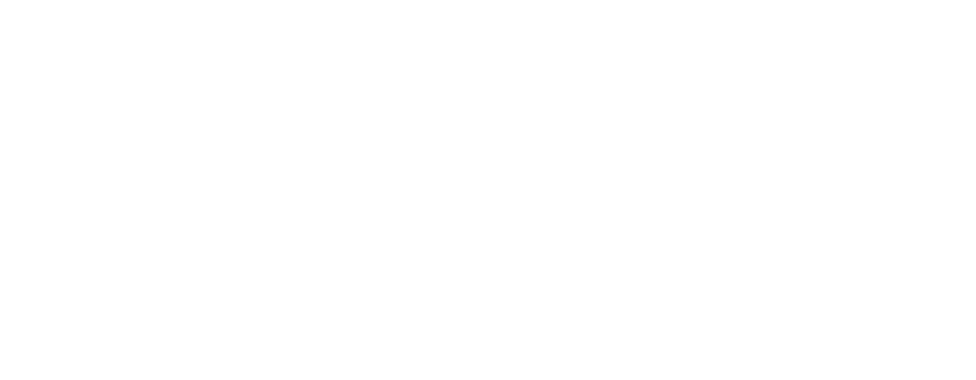
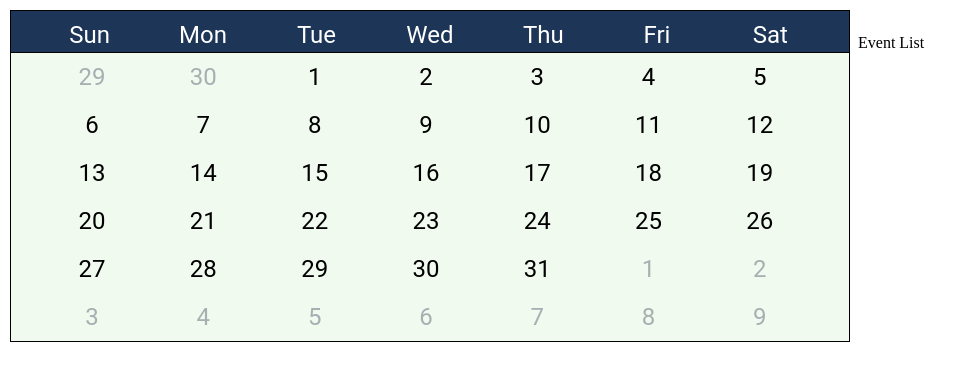
Before and after one commit to philipduan/calendar-app, a React (Create React App) app: page / in a window 1280 px wide. Shown: the top 380 px of the page, without its empty margins (0-976 px from the left). Built offline with nearby package versions, Linux system fonts and the light colour scheme.

Commit message:
Complete calendar day count

```diff
--- a/src/App.tsx
+++ b/src/App.tsx
@@ -1,7 +1,19 @@
 import React from "react";
-
+import Grid from "@material-ui/core/Grid";
+import Calendar from "./components/calendar";
 function App() {
-  return <div className="App"></div>;
+  return (
+    <div className="App" style={{ padding: 10 }}>
+      <Grid container spacing={2}>
+        <Grid item xs={8}>
+          <Calendar />
+        </Grid>
+        <Grid item xs={4}>
+          <p>Event List</p>
+        </Grid>
+      </Grid>
+    </div>
+  );
 }
 
 export default App;
--- /dev/null
+++ b/src/components/calendar/CalendarBody.tsx
@@ -0,0 +1,98 @@
+import React, { useState } from "react";
+import moment from "moment";
+import { Grid, Typography } from "@material-ui/core";
+
+interface DayDetail {
+  day: number;
+  month: number;
+  year: number;
+  ofMonth: boolean;
+}
+const CalendarBody = () => {
+  const createWeeksArray = () => {
+    const today = moment("2020-12", "YYYY-MM");
+    const currentMonth = today.month();
+    const currentYear = today.year();
+    const numberOfDaysOfPreviousMonth = +moment(
+      `${today.year()}-${today.month() ? today.month() : "12"}`,
+      "YYYY-MM"
+    ).daysInMonth();
+    const firstDayOfMonth: number = +today.startOf("month").format("d");
+    let days: Array<DayDetail> = [];
+    const weeks: Array<Array<DayDetail>> = [];
+
+    for (let i = 0; i < firstDayOfMonth; i++) {
+      days.push({
+        day: numberOfDaysOfPreviousMonth - firstDayOfMonth + i + 1,
+        month: currentMonth ? currentMonth - 1 : 11,
+        year: currentMonth ? currentYear : currentYear - 1,
+        ofMonth: false,
+      });
+    }
+
+    for (let i = 1; i <= today.daysInMonth(); i++) {
+      days.push({
+        day: +i,
+        month: currentMonth,
+        year: currentYear,
+        ofMonth: true,
+      });
+    }
+
+    const missingDays = 42 - days.length;
+    for (let i = days.length; i < 42; i++) {
+      days.push({
+        day: missingDays - (42 - i) + 1,
+        month: currentMonth === 11 ? 0 : currentMonth + 1,
+        year: currentMonth === 11 ? currentYear + 1 : currentYear,
+        ofMonth: false,
+      });
+    }
+
+    for (let i = 0; i < 6; i++) {
+      weeks.push(days.slice(7 * i, 7 * (i + 1)));
+    }
+    return weeks;
+  };
+
+  const weeks = createWeeksArray();
+  console.log("CalendarBody -> weeks", weeks);
+  return (
+    <Grid
+      container
+      spacing={2}
+      style={{
+        border: "1px solid black",
+        backgroundColor: "#f1faee",
+        height: "100%",
+      }}
+    >
+      {weeks.map((week: Array<DayDetail>, weekIndex: number) => (
+        <Grid
+          key={weekIndex}
+          container
+          item
+          xs={12}
+          spacing={1}
+          direction="row"
+          justify="space-evenly"
+          alignContent="center"
+        >
+          {week.map((dayDetail: DayDetail, dayIndex: number) => (
+            <Grid item key={+`${weekIndex}${dayIndex}${dayDetail.day}`} xs={1}>
+              <Typography
+                variant="h5"
+                align="center"
+                style={{ color: dayDetail.ofMonth ? "#000000" : "#a7afb2" }}
+              >
+                {dayDetail.day || ""}
+              </Typography>
+            </Grid>
+          ))}
+        </Grid>
+      ))}
+    </Grid>
+  );
+};
+
+export default CalendarBody;
--- /dev/null
+++ b/src/components/calendar/CalenderWeekdaysBar.tsx
@@ -0,0 +1,27 @@
+import React from "react";
+import moment from "moment";
+import { Grid, Typography } from "@material-ui/core";
+
+const CalenderWeekdaysBar = () => {
+  const weekdayShortName: Array<string> = moment.weekdaysShort();
+  return (
+    <Grid
+      container
+      spacing={2}
+      direction="row"
+      justify="space-evenly"
+      alignItems="center"
+      style={{ border: "1px solid black", backgroundColor: "#1d3557" }}
+    >
+      {weekdayShortName.map((weekday: string) => (
+        <Grid item key={weekday} xs={1}>
+          <Typography variant="h5" align="center" style={{ color: "#ffffff" }}>
+            {weekday}
+          </Typography>
+        </Grid>
+      ))}
+    </Grid>
+  );
+};
+
+export default CalenderWeekdaysBar;
--- /dev/null
+++ b/src/components/calendar/index.tsx
@@ -0,0 +1,14 @@
+import React from "react";
+import CalendarBody from "./CalendarBody";
+import CalenderWeekdaysBar from "./CalenderWeekdaysBar";
+
+const Calendar = () => {
+  return (
+    <div>
+      <CalenderWeekdaysBar />
+      <CalendarBody />
+    </div>
+  );
+};
+
+export default Calendar;
```
Also changed, not shown: 1 other file (tests, documents, lock files or other folders).
